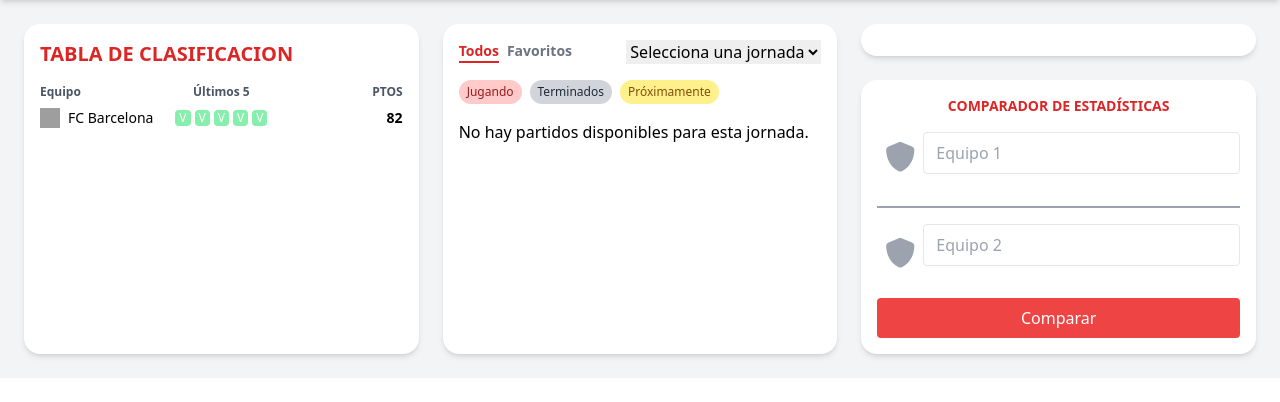
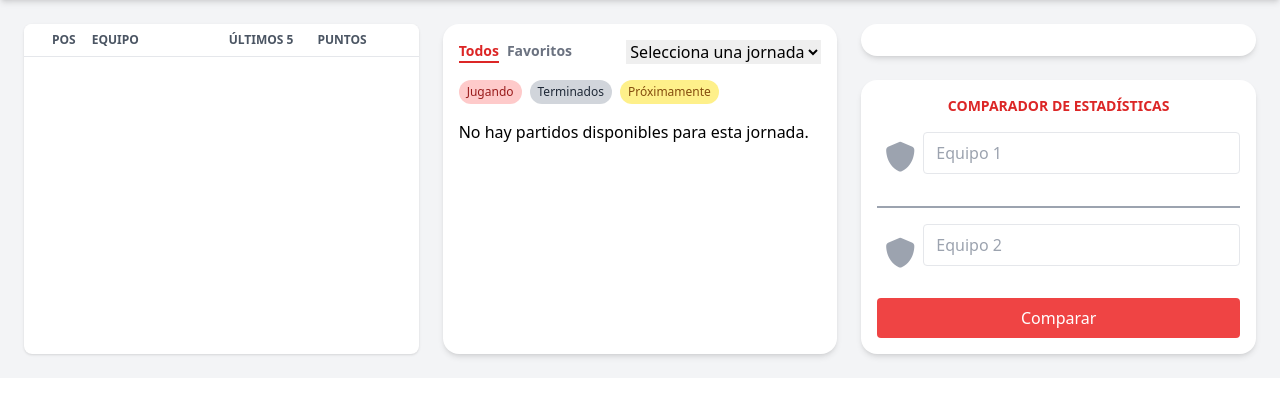
Before and after one commit to tonidf/Proyecto_final, a Flask app: page /general in a window 1280 px wide. Shown: the part 80-482 px from the top of the page. Run offline with Flask 3, Linux system fonts and the light colour scheme; data that the repository does not hold is empty; some libraries are stand-ins or nearby versions; grey boxes are pictures that could not be loaded.

Commit message:
V1.9.0: añado la tabla de clasificacion y su funcion para pedirla, vista general casi completada

```diff
--- a/src/api_football.py
+++ b/src/api_football.py
@@ -222,5 +222,45 @@ def obtener_partido_destacado(partidos):
     return partido_destacado
 
 
+def get_clasificacion(league_id=140, season=2023):
+    url = f"{BASE_URL}/standings?league={league_id}&season={season}"
+    response = requests.get(url, headers=HEADERS)
+    data = response.json()
+
+    clasificacion = []
+    if data['response']:
+        equipos = data['response'][0]['league']['standings'][0]
+        for equipo in equipos:
+            ultimos_resultados = []
+            form = equipo.get('form', '')
+            for resultado in form[-5:]:
+                if resultado == 'W':
+                    ultimos_resultados.append('V')
+                elif resultado == 'D':
+                    ultimos_resultados.append('E')
+                elif resultado == 'L':
+                    ultimos_resultados.append('D')
+
+            stats = equipo['all']  # Datos generales (home+away)
+            goles_favor = stats['goals']['for']
+            goles_contra = stats['goals']['against']
+            diferencia = goles_favor - goles_contra
+
+            clasificacion.append({
+                'nombre': equipo['team']['name'],
+                'logo': equipo['team']['logo'],
+                'ultimos5': ultimos_resultados,
+                'puntos': equipo['points'],
+                'jugados': stats['played'],
+                'ganados': stats['win'],
+                'empatados': stats['draw'],
+                'perdidos': stats['lose'],
+                'goles_a_favor': goles_favor,
+                'goles_en_contra': goles_contra,
+                'diferencia_goles': diferencia
+            })
+
+    return clasificacion
+
 def total_tarjetas(cards_data):
     return sum(v['total'] for v in cards_data.values() if v['total'] is not None)
--- a/src/routes/partidos.py
+++ b/src/routes/partidos.py
@@ -1,9 +1,5 @@
-from operator import ge
-from flask import Flask, request, jsonify, render_template, redirect, url_for, flash, Blueprint
-import requests
-import os
-from extensions import mysql
-from api_football import get_rounds_from_cache, fetch_and_cache_rounds, get_fixtures_by_round, get_match_statistics, get_match_lineups, get_match_result
+from flask import request, jsonify, render_template, redirect, url_for, flash, Blueprint
+from api_football import get_rounds_from_cache, fetch_and_cache_rounds, get_fixtures_by_round, get_match_statistics, get_match_lineups, get_match_result, get_clasificacion
 
 partidos_bp = Blueprint('partidos', __name__)
 
@@ -11,10 +7,11 @@ partidos_bp = Blueprint('partidos', __name__)
 def general():
     rounds = get_rounds_from_cache()
 
+    clasificacion = get_clasificacion()
     if not rounds:
         rounds = fetch_and_cache_rounds()
 
-    return render_template('general.html', rounds=rounds)
+    return render_template('general.html', rounds=rounds, clasificacion=clasificacion)
 
 @partidos_bp.route('/partidos/<int:fixture_id>', methods=['GET'])
 def obtener_partido(fixture_id):
--- a/src/templates/general.html
+++ b/src/templates/general.html
@@ -4,31 +4,38 @@
 
 {% block body %}
 <div class="grid grid-cols-3 gap-6 p-6 bg-gray-100">
-    <div class="bg-white rounded-2xl shadow-md p-4">
-        <h2 class="text-red-600 text-xl font-bold mb-4">TABLA DE CLASIFICACION</h2>
-        <div class="grid grid-cols-3 text-xs font-semibold text-gray-600 mb-2">
-            <span>Equipo</span>
-            <span class="text-center">Últimos 5</span>
-            <span class="text-right">PTOS</span>
+        <div class="bg-white rounded-lg shadow overflow-hidden max-h-[78vh] overflow-y-auto">
+            <!-- Header -->
+            <div class="grid grid-cols-[auto_minmax(0,_1fr)_auto_auto] text-gray-600 font-semibold text-xs uppercase border-b px-4 py-2 sticky top-0 bg-white z-10">
+                <div class="pr-1 px-3">Pos</div>
+                <div class="px-3">Equipo</div>
+                <div class="text-center px-3">Últimos 5</div>
+                <div class="text-right mr-6 px-3">Puntos</div>
+            </div>
+
+            <!-- Filas -->
+            {% for equipo in clasificacion %}
+            <div class="grid grid-cols-[auto_minmax(0,_1fr)_auto_auto] items-center text-sm px-4 py-2 border-b hover:bg-gray-50">
+                <div class="pr-1 font-bold">{{ loop.index }}.</div>
+                <div class="flex items-center space-x-1">
+                    <img src="{{ equipo.logo }}" alt="Escudo" class="w-5 h-5">
+                    <span>{{ equipo.nombre }}</span>
+                </div>
+                <div class="flex justify-center space-x-1">
+                    {% for resultado in equipo.ultimos5 %}
+                        {% if resultado == 'V' %}
+                            <span class="bg-green-400 text-white text-xs px-2 py-1 rounded">V</span>
+                        {% elif resultado == 'D' %}
+                            <span class="bg-red-500 text-white text-xs px-2 py-1 rounded">D</span>
+                        {% else %}
+                            <span class="bg-yellow-400 text-white text-xs px-2 py-1 rounded">E</span>
+                        {% endif %}
+                    {% endfor %}
+                </div>
+                <div class="text-right font-bold ml-6">{{ equipo.puntos }}</div> <!-- margen a la izquierda -->
+            </div>
+            {% endfor %}
         </div>
-        <div class="space-y-2">
-        <!-- Repite este bloque por cada equipo -->
-        <div class="grid grid-cols-3 items-center text-sm">
-            <div class="flex items-center space-x-2">
-                <img src="/static/uploads/barcelona.png" alt="Escudo" class="w-5 h-5">
-                <span>FC Barcelona</span>
-            </div>
-            <div class="flex justify-center space-x-1">
-                <span class="bg-green-300 text-xs text-white px-1 rounded">V</span>
-                <span class="bg-green-300 text-xs px-1 text-white rounded">V</span>
-                <span class="bg-green-300 text-xs px-1 text-white rounded">V</span>
-                <span class="bg-green-300 text-xs px-1 text-white rounded">V</span>
-                <span class="bg-green-300 text-xs px-1 text-white rounded">V</span>
-            </div>
-            <span class="text-right font-bold">82</span>
-        </div>
-        </div>
-    </div>
     <!-- falta for -->
     <div class="bg-white rounded-2xl shadow-md p-4">
         <div class="flex justify-between items-center mb-4">
```
